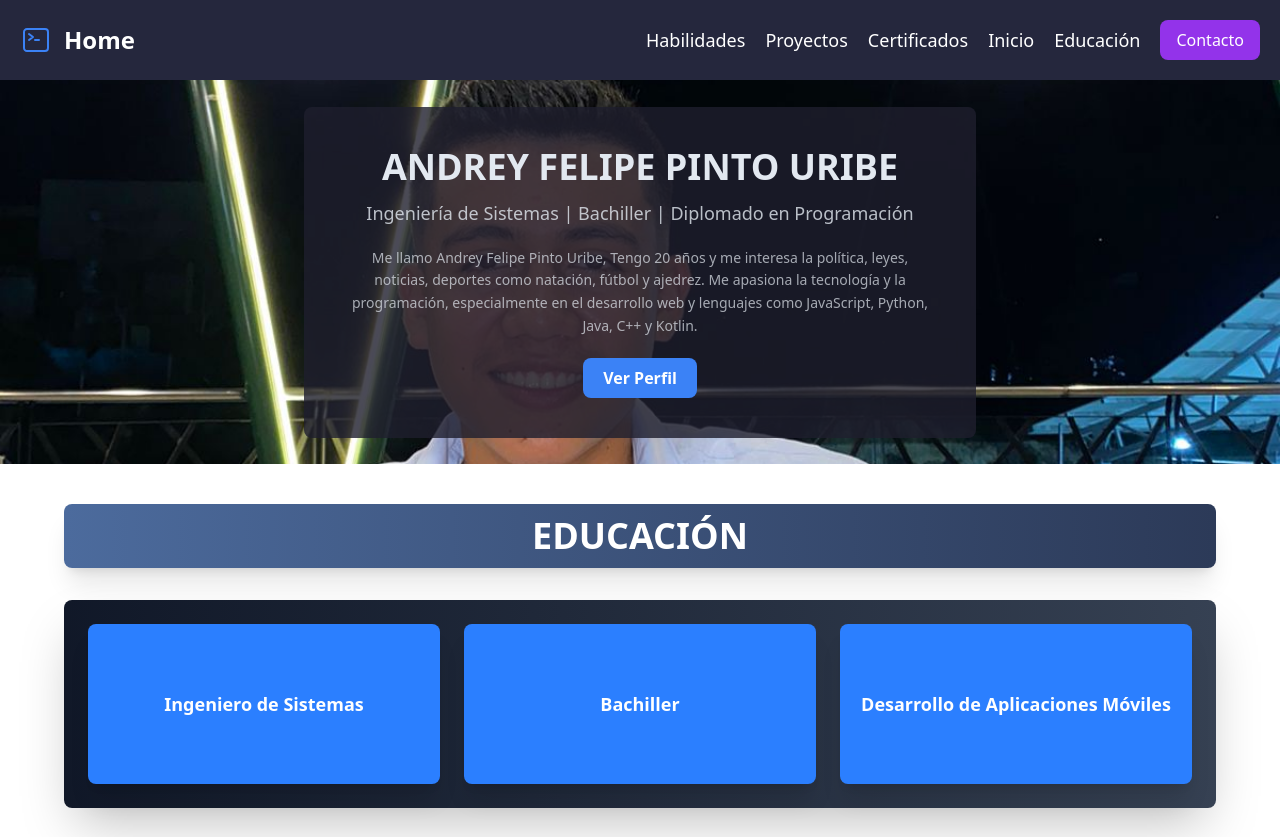
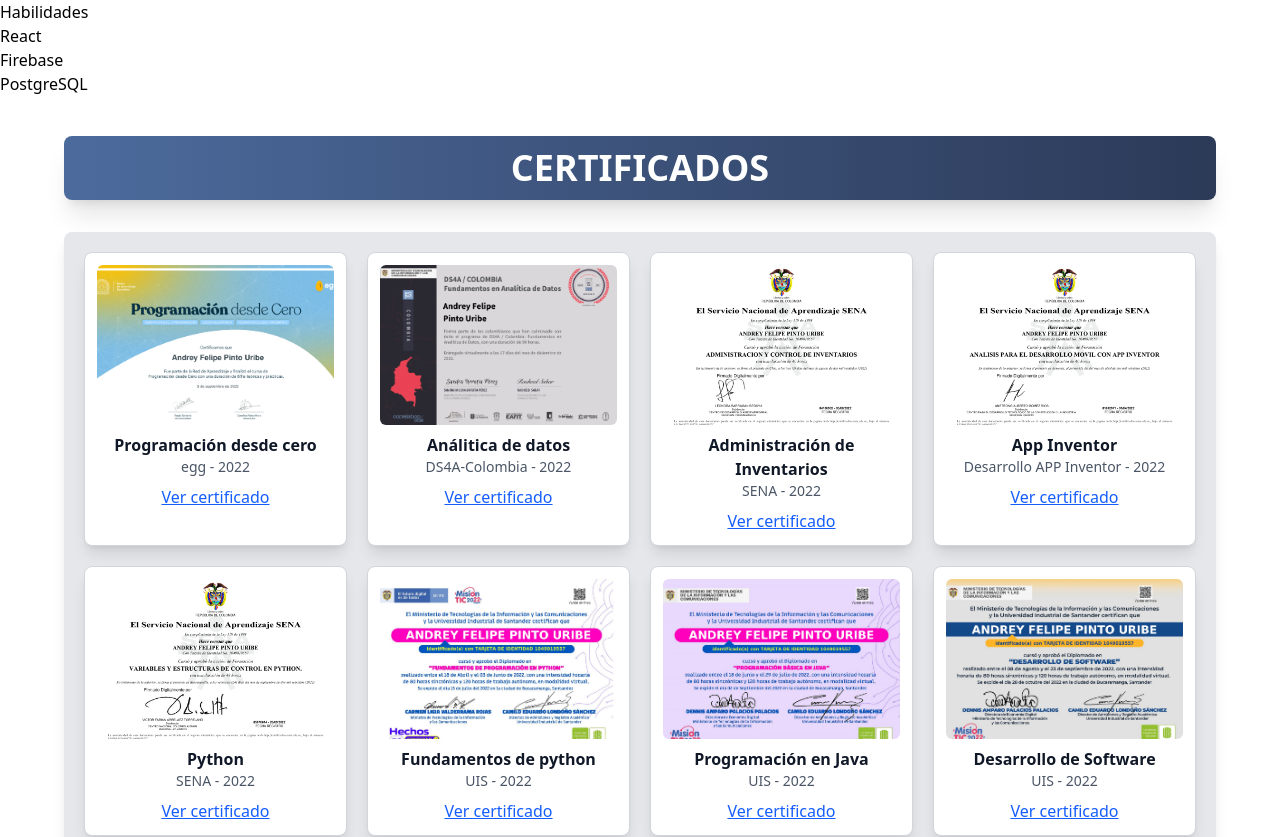
Before and after one commit to pintofelipe/Felipe77CV, a React (Vite) app: page /skills in a window 1280 px wide. Shown: the top 837 px of the page. Built offline with nearby package versions, Linux system fonts and the light colour scheme.

Commit message:
feat: add new componest and add routes for links the page

```diff
--- a/package.json
+++ b/package.json
@@ -13,6 +13,7 @@
     "@tailwindcss/vite": "^4.0.15",
     "react": "^19.0.0",
     "react-dom": "^19.0.0",
+    "react-router-dom": "^6.30.1",
     "tailwindcss": "^4.0.15"
   },
   "devDependencies": {
--- a/src/components/Education.tsx
+++ b/src/components/Education.tsx
@@ -5,8 +5,15 @@
         EDUCACIÓN
       </h1>
       <div className="bg-gradient-to-r from-gray-900 to-gray-700 p-6 grid grid-cols-1 md:grid-cols-3 gap-6 rounded-lg shadow-2xl">
-                {["Ingeniero de Sistemas", "Bachiller", "Desarrollo de Aplicaciones Móviles"].map((title, index) => (
-                    <div key={index} className="bg-blue-500 h-40 flex items-center justify-center text-white font-bold text-lg rounded-lg shadow-xl transition transform hover:scale-105 hover:bg-blue-400 hover:bg-opacity-80">
+        {[
+          "Ingeniero de Sistemas",
+          "Bachiller",
+          "Diplomado de programación (Univerdidad Industrial de Santander)",
+        ].map((title, index) => (
+          <div
+            key={index}
+            className="text-center px-3 bg-blue-500 h-40 flex items-center justify-center text-white font-bold text-lg rounded-lg shadow-xl transition transform hover:scale-105 hover:bg-blue-400 hover:bg-opacity-80"
+          >
             {title}
           </div>
         ))}
--- a/src/components/Profile.tsx
+++ b/src/components/Profile.tsx
@@ -3,6 +3,7 @@
 const Profile = () => {
   return (
     <>
+
       <header className="bg-[#1E1E2E] text-white">
         {/* Barra de navegación */}
         <nav className="flex justify-between items-center p-5 shadow-lg bg-[#25273D]">
--- /dev/null
+++ b/src/components/Projects.tsx
@@ -0,0 +1,14 @@
+function Projects(){
+
+    return(
+        <>
+        <h1>Proyectos</h1>
+
+
+
+
+        </>
+    )
+}
+
+export default Projects;
--- /dev/null
+++ b/src/components/Skills.tsx
@@ -0,0 +1,14 @@
+function Skill() {
+  return (
+    <>
+      <h2>Habilidades</h2>
+      <ul>
+        <li>React</li>
+        <li>Firebase</li>
+        <li>PostgreSQL</li>
+      </ul>
+    </>
+  );
+}
+
+export default Skill;
--- a/src/main.tsx
+++ b/src/main.tsx
@@ -1,20 +1,27 @@
-import { StrictMode } from 'react'
-import { createRoot } from 'react-dom/client'
-import Profile from './components/Profile.tsx'
-import Education from './components/Education.tsx'
-import Certificate from './components/Certificate.tsx'
+import { StrictMode } from "react";
+import { createRoot } from "react-dom/client";
+import { BrowserRouter, Routes, Route } from "react-router-dom";
 
-createRoot(document.getElementById('root')!).render(
-  <StrictMode>
+//pages
+import Profile from "./components/Profile.tsx";
+import Education from "./components/Education.tsx";
+import Certificate from "./components/Certificate.tsx";
+import Skill from "./components/Skills.tsx";
+import Projects from "./components/Projects.tsx";
 
 
-    <Profile/>
-    <Education/>
+createRoot(document.getElementById("root")!).render(
+  <StrictMode>
+    <BrowserRouter>
+      <Routes>
+        <Route path="/" element={<Profile />}/>
+
+        <Route path="certificates" element={<Certificate/>} />
+        <Route path="education" element={<Education/>} />
+        <Route path="skills" element={<Skill/>}/>
+        <Route path="projects" element={<Projects/>}/>
+      </Routes>
+    </BrowserRouter>
     <Certificate/>
   </StrictMode>
-
-
-
-
-
-)
+);
```
Also changed, not shown: src/components/App.tsx (line endings or trailing spaces), 1 other file (tests, documents, lock files or other folders). Lines whose indentation alone changed are shown as unchanged.
